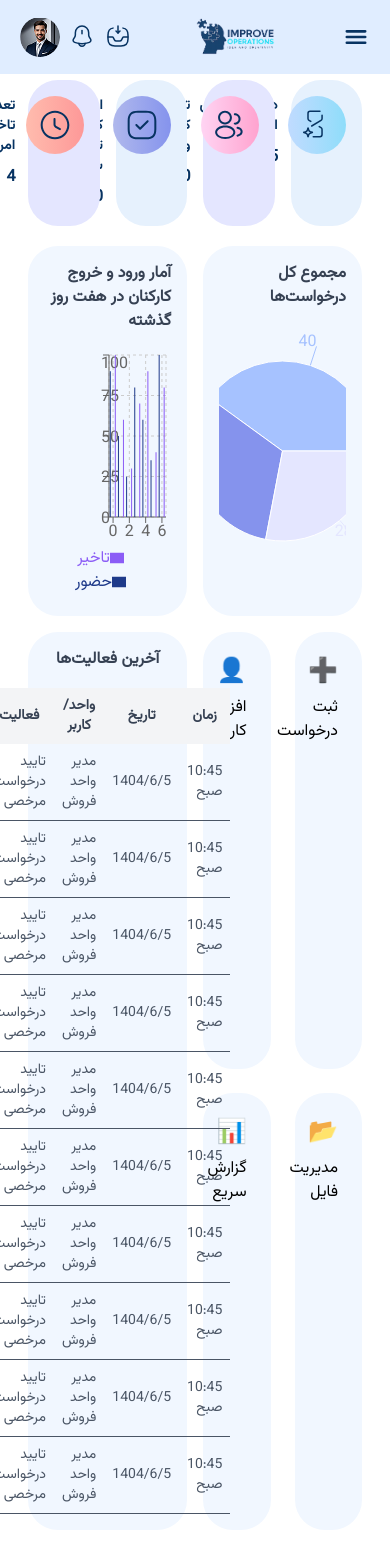
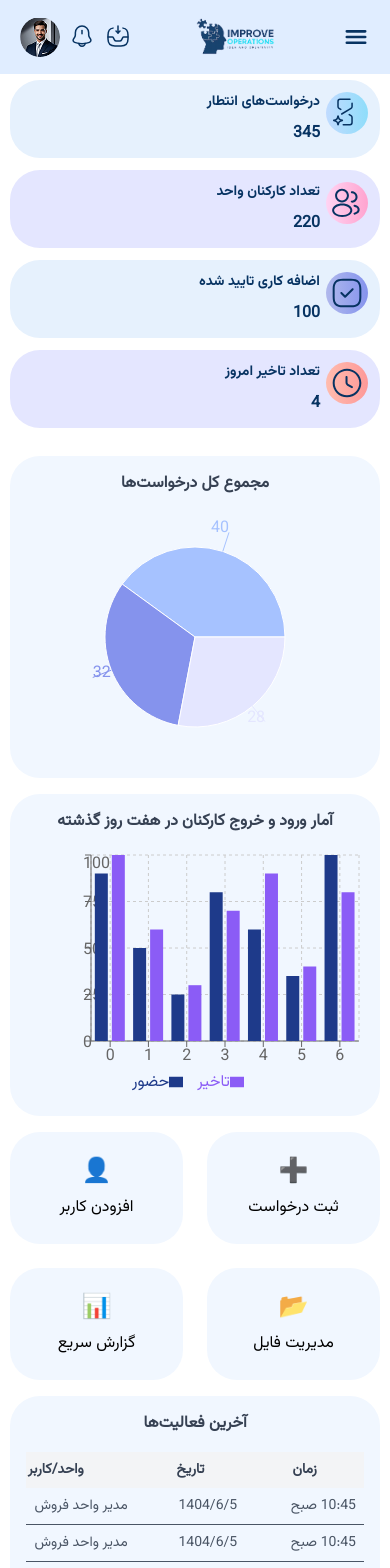
Before and after one commit to elham-qolizade/taskino, a Next.js app: page /panel/admin/dashboard in a window 390 px wide. Shown: the top 1568 px of the page. Before the commit the page ends 1530 px from the top, so only its background shows below. Built offline with nearby package versions, Linux system fonts and the light colour scheme.

Commit message:
Added Responsive (/Admin/Dashboard)

```diff
--- a/src/app/panel/admin/dashboard/_components/LatestActivitiesBox.jsx
+++ b/src/app/panel/admin/dashboard/_components/LatestActivitiesBox.jsx
@@ -13,7 +13,8 @@ export default function LatestActivitiesBox() {
   return (
     <div className="w-full rounded-[30px] bg-[#F1F7FF] flex flex-col items-center p-4">
       <h2 className="mb-4 font-bold text-gray-700">آخرین فعالیت‌ها</h2>
-      <table className="w-full text-sm text-gray-600">
+      <div className="w-full lg:overflow-x-hidden overflow-x-auto">
+        <table className="w-full text-sm text-gray-600 min-w-[600px] border-collapse">
           <thead className="bg-gray-100 text-gray-700">
             <tr>
               <th className="p-2">زمان</th>
@@ -34,5 +35,6 @@ export default function LatestActivitiesBox() {
           </tbody>
         </table>
       </div>
+    </div>
   );
 }
--- a/src/app/panel/admin/dashboard/_components/StatisticsBox.jsx
+++ b/src/app/panel/admin/dashboard/_components/StatisticsBox.jsx
@@ -37,13 +37,15 @@ export default function StatisticsBox() {
   ];
 
   return (
-    <div className="w-full grid grid-cols-4 gap-4">
+    <div className="w-full grid lg:grid-cols-4 sm:grid-cols-2 grid-cols-1 sm:gap-4 gap-3">
       {statistics.map((item, index) => (
         <div
           key={index}
-          className={`w-full flex items-start gap-2.5 ${item.bg} rounded-[30px] p-4`}
+          className={`w-full flex items-start sm:gap-2.5 gap-1.5 ${item.bg} rounded-[30px] sm:p-4 p-3`}
         >
-          <div className={`${item.iconBg} p-3.5 rounded-full`}>{item.icon}</div>
+          <div className={`${item.iconBg} sm:p-3.5 p-1.5 rounded-full`}>
+            {item.icon}
+          </div>
           <div className="flex flex-col items-start gap-2.5">
             <h3 className="text-sm font-medium text-[#073362] VazirmatnBold">
               {item.title}
--- a/src/app/panel/admin/dashboard/page.js
+++ b/src/app/panel/admin/dashboard/page.js
@@ -7,9 +7,9 @@ import LatestActivitiesBox from './_components/LatestActivitiesBox'
 
 export default function page() {
   return (
-    <div className="w-full flex flex-col items-center pt-20 px-7 gap-5">
+    <div className="w-full flex flex-col items-center pt-20 xl:px-7 lg:px-5 md:px-3.5 px-2.5 gap-7">
       <StatisticsBox />
-      <div className="w-full grid grid-cols-2 gap-4">
+      <div className="w-full grid xl:grid-cols-2 md:grid-cols-1 sm:grid-cols-2 grid-cols-1 gap-4">
         <AllRequestsBox />
         <EntryExitStatisticsBox />
         <ToolsBox />
```
Lines whose indentation alone changed are shown as unchanged.
